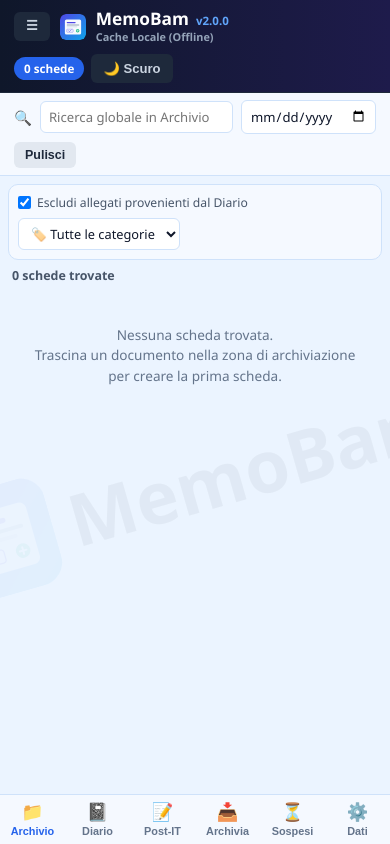
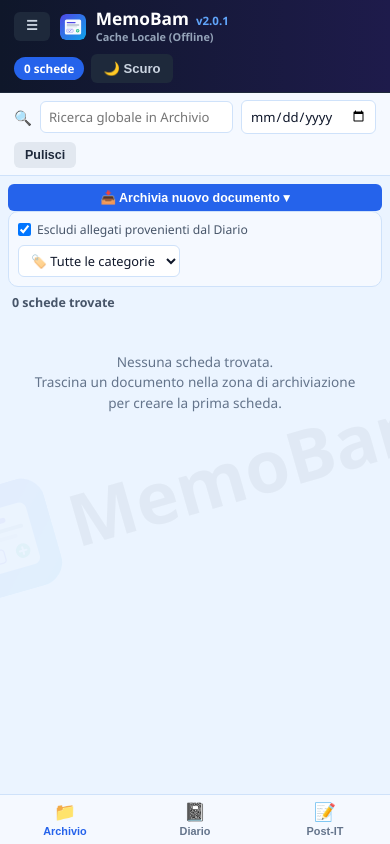
Before and after one commit to ambruno1968/MemoBam, a plain HTML site: page index.html in a window 390 px wide. Drawn offline with Linux system fonts and the light colour scheme.

Commit message:
fix: release MemoBam PWA v2.0.1 (3-tab vertical mobile menu matching desktop)

```diff
--- a/css/styles.css
+++ b/css/styles.css
@@ -1704,7 +1704,8 @@ body {
   display: none;
 }
 
-.mobile-only-pane {
+.mobile-only-pane,
+.mobile-only-upload-btn {
   display: none;
 }
 
@@ -1739,9 +1740,16 @@ body {
     justify-content: flex-end;
   }
 
+  .mobile-only-upload-btn {
+    display: inline-flex;
+    justify-content: center;
+    align-items: center;
+    width: 100%;
+  }
+
   .bottom-nav {
     display: grid;
-    grid-template-columns: repeat(6, 1fr);
+    grid-template-columns: repeat(3, 1fr);
     background: var(--surface-solid);
     border-top: 1px solid var(--border);
     padding-bottom: env(safe-area-inset-bottom);
--- a/index.html
+++ b/index.html
@@ -69,7 +69,7 @@
         <div class="brand-text-group">
           <div class="brand-title-row">
             <h1 class="brand-title">MemoBam</h1>
-            <span class="version-label">v2.0.0</span>
+            <span class="version-label">v2.0.1</span>
             <span class="brand-subtitle desktop-only">• Archivio Lavori &amp; Diario</span>
           </div>
           <span id="storageBadge" class="storage-badge" title="Origine dati attiva">Cache Locale (Offline)</span>
@@ -188,6 +188,9 @@
 
           <!-- TAB 1: Archivio Documenti -->
           <div id="archiveTabContent" class="tab-content active" data-pane="archive">
+            <button id="mobileToggleDropBtn" type="button" class="btn btn-primary btn-sm mobile-only-upload-btn">
+              📥 Archivia nuovo documento ▾
+            </button>
             <div class="search-card archive-controls-row">
               <label class="checkbox-inline"
                 title="Se attivo, nasconde in Archivio Documenti gli allegati collegati alle righe del Diario">
@@ -323,19 +326,6 @@
       <button class="nav-btn" data-tab="notes" type="button">
         <span class="nav-ico">📝</span>
         <span>Post-IT</span>
-      </button>
-      <button class="nav-btn" data-tab="drop" type="button">
-        <span class="nav-ico">📥</span>
-        <span>Archivia</span>
-      </button>
-      <button class="nav-btn" data-tab="pending" type="button">
-        <span class="nav-ico">⏳</span>
-        <span>Sospesi</span>
-        <span id="navPendingBadge" class="nav-badge hidden">0</span>
-      </button>
-      <button class="nav-btn" data-tab="settings" type="button">
-        <span class="nav-ico">⚙️</span>
-        <span>Dati</span>
       </button>
     </nav>
   </div>
@@ -528,7 +518,7 @@
         <div class="credits-brand">
           <img src="./icons/icon.svg" alt="MemoBam" class="credits-app-icon">
           <div>
-            <div class="credits-app-name">MemoBam <span class="version-label">v2.0.0</span></div>
+            <div class="credits-app-name">MemoBam <span class="version-label">v2.0.1</span></div>
             <div class="credits-author">Creato da <strong>Bruno Astemio</strong></div>
           </div>
         </div>
--- a/js/app.js
+++ b/js/app.js
@@ -118,6 +118,7 @@ const els = {
   settingsPane: document.getElementById('settingsPane'),
 
   excludeDiaryAttachmentsChk: document.getElementById('excludeDiaryAttachmentsChk'),
+  mobileToggleDropBtn: document.getElementById('mobileToggleDropBtn'),
   archiveCategoryFilter: document.getElementById('archiveCategoryFilter'),
   archiveSummaryText: document.getElementById('archiveSummaryText'),
   archiveList: document.getElementById('archiveList'),
@@ -695,8 +696,10 @@ function renderPending() {
   const pendingNotes = state.notes.filter((n) => !n.IsDone);
   const total = pendingArchive.length + pendingDiary.length + pendingNotes.length;
 
-  els.navPendingBadge.textContent = total;
-  els.navPendingBadge.classList.toggle('hidden', total === 0);
+  if (els.navPendingBadge) {
+    els.navPendingBadge.textContent = total;
+    els.navPendingBadge.classList.toggle('hidden', total === 0);
+  }
   els.pendingBanner.classList.toggle('hidden', total === 0);
 
   if (total === 0) {
@@ -1495,8 +1498,10 @@ function switchSection(section) {
 
   // Mobile bottom nav & panes
   document.querySelectorAll('.nav-btn').forEach((b) => b.classList.toggle('active', b.dataset.tab === section));
-  els.dropPane.classList.toggle('mobile-active', section === 'drop');
-  els.archiveTabContent.classList.toggle('mobile-active', section === 'archive' || section === 'pending');
+  if (section !== 'archive') {
+    els.dropPane.classList.remove('mobile-active');
+  }
+  els.archiveTabContent.classList.toggle('mobile-active', section === 'archive');
   els.diaryTabContent.classList.toggle('mobile-active', section === 'diary');
   els.notesTabContent.classList.toggle('mobile-active', section === 'notes');
   els.settingsPane.classList.toggle('mobile-active', section === 'settings');
@@ -1521,6 +1526,12 @@ function bindEvents() {
   // Mobile bottom nav
   document.querySelectorAll('.nav-btn').forEach((btn) => {
     btn.addEventListener('click', () => switchSection(btn.dataset.tab));
+  });
+  els.mobileToggleDropBtn?.addEventListener('click', () => {
+    const isOpen = els.dropPane.classList.toggle('mobile-active');
+    els.mobileToggleDropBtn.textContent = isOpen
+      ? '📥 Chiudi archiviazione ▴'
+      : '📥 Archivia nuovo documento ▾';
   });
 
   // Theme toggle
--- a/sw.js
+++ b/sw.js
@@ -1,4 +1,4 @@
-const CACHE_NAME = 'memobam-pwa-v2.0.0';
+const CACHE_NAME = 'memobam-pwa-v2.0.1';
 const APP_SHELL = [
   './',
   './index.html',
```
Also changed, not shown: 2 other files.
